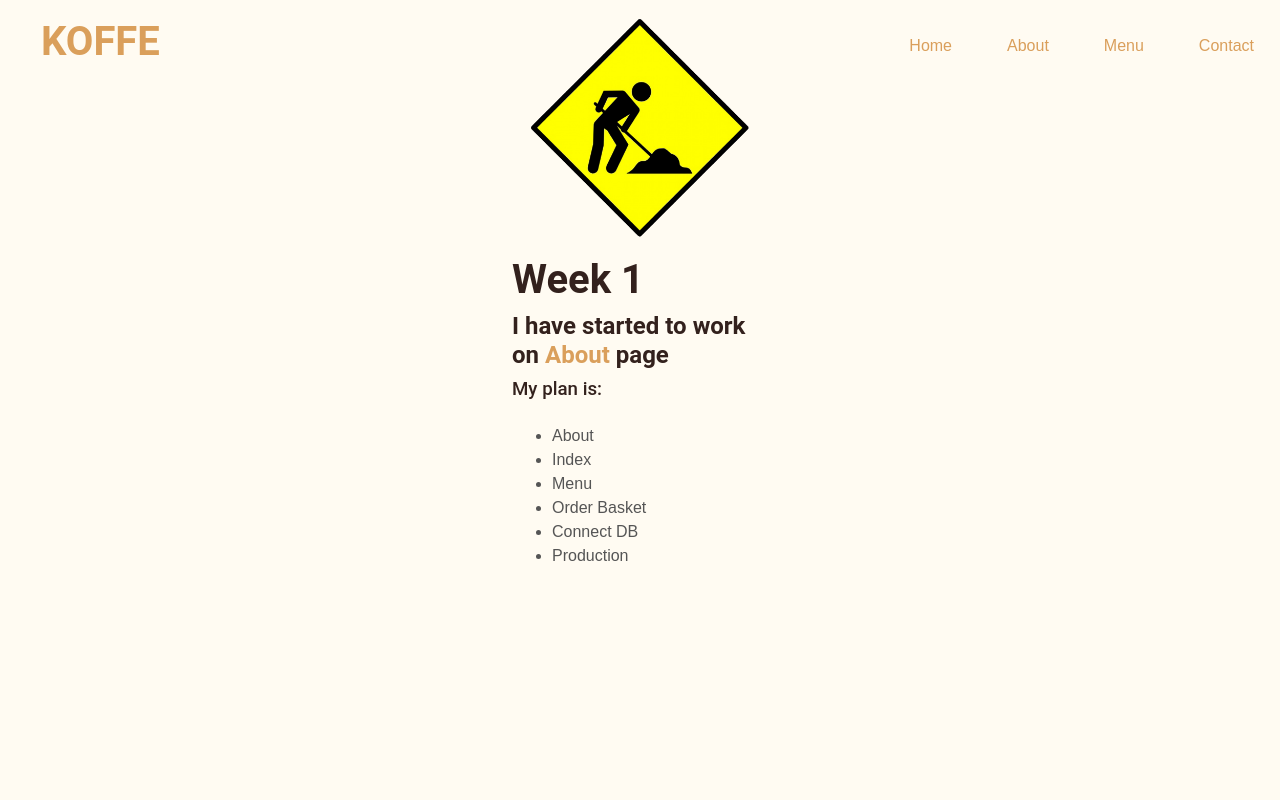
After one commit to rustamPy/e-commerce-flask, a Flask app: page / in a window 1280 px wide. The commit adds this page. Run offline with Flask 2, Linux system fonts and the light colour scheme.

Commit message:
Added index file - construction + refactoring

```diff
--- a/app.py
+++ b/app.py
@@ -3,8 +3,13 @@ from flask import Flask, render_template
 app = Flask(__name__)
 
 
+@app.route('/', methods=['GET'])
+def index():
+    return render_template('index.html')
+
+
 @app.route('/about', methods=['GET', 'POST'])
-def index():
+def about():
     return render_template('about.html')
 
 
--- a/static/css/styles.css
+++ b/static/css/styles.css
@@ -31,7 +31,7 @@ a {
 }
 
 .text-white {
-    color: #fff !important;
+    color: #fff;
 }
 
 h1,
--- /dev/null
+++ b/templates/index.html
@@ -0,0 +1,41 @@
+<html>
+<head>
+    {% include 'style_ref.html' %}
+</head>
+<body>
+<div class="container-fluid nav-bar" style="margin: 10px;">
+        <nav class="navbar">
+            <a href="/">
+                <h1 class="m0 text-white" style="color: #DA9F5B;">KOFFE</h1>
+            </a>
+            <div>
+                <div class="navbar-nav">
+                    <a href="/" class="nav-link">Home</a>
+                    <a href="/about" class="nav-link">About</a>
+                    <a href="/menu" class="nav-link">Menu</a>
+                    <a href="/contact" class="nav-link">Contact</a>
+                </div>
+            </div>
+        </nav>
+    </div>
+<div style="display: flex;
+flex-direction: column;
+    margin-left: auto;
+    margin-right: auto;
+    width: 20%;" alt="Under Construction">
+    <img src="static/img/uc.png">
+    <h1> Week 1 </h1>
+    <h2> I have started to work on <a href="/about"> About </a> page</h2>
+    <h3> My plan is:</h3>
+    <ul>
+        <li>About</li>
+        <li>Index</li>
+        <li>Menu</li>
+        <li>Order Basket</li>
+        <li>Connect DB</li>
+        <li>Production</li>
+    </ul>
+
+</div>
+</body>
+</html>
--- /dev/null
+++ b/templates/style_ref.html
@@ -0,0 +1 @@
+<link rel="stylesheet" href="{{ url_for('static', filename='css/styles.css') }}">
```
Also changed, not shown: templates/base.html (+7 -21 lines), templates/top_nav_ref.html (added, +15 -0 lines), static/img/uc.png (added).
